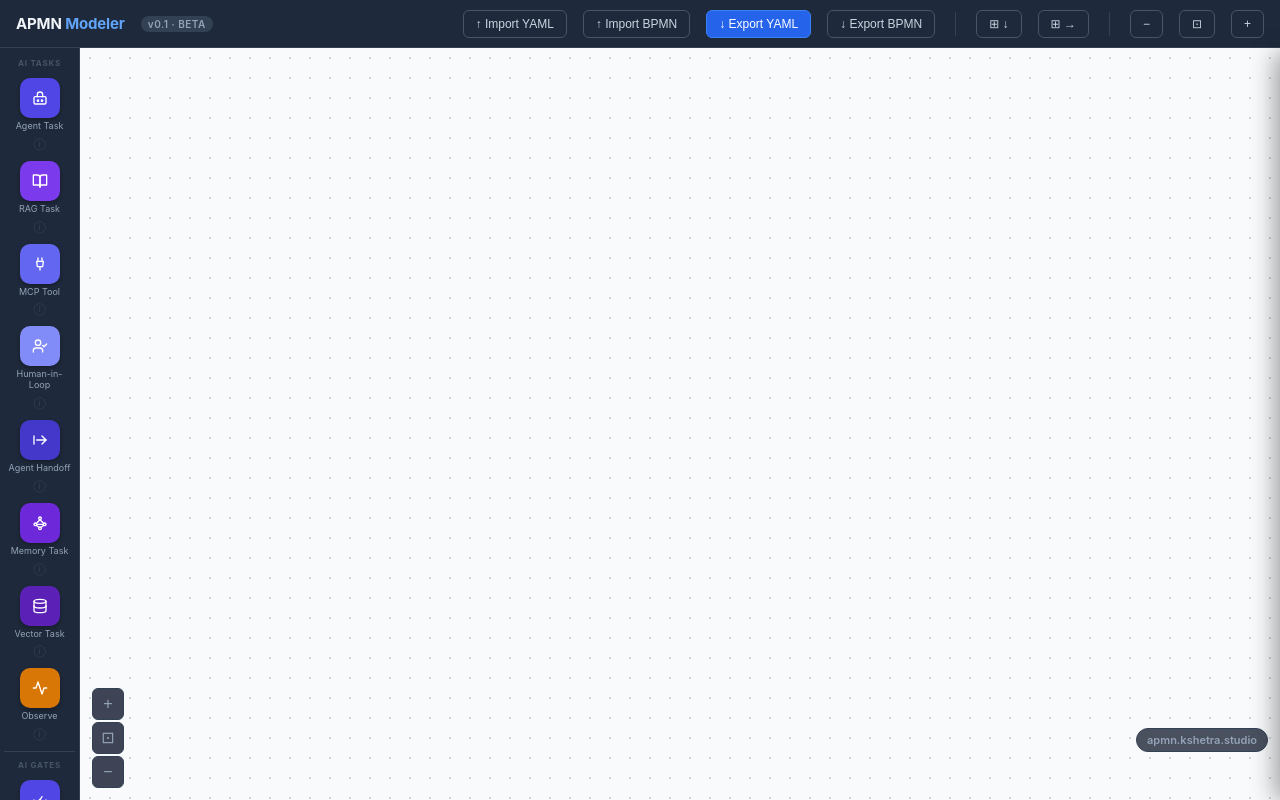
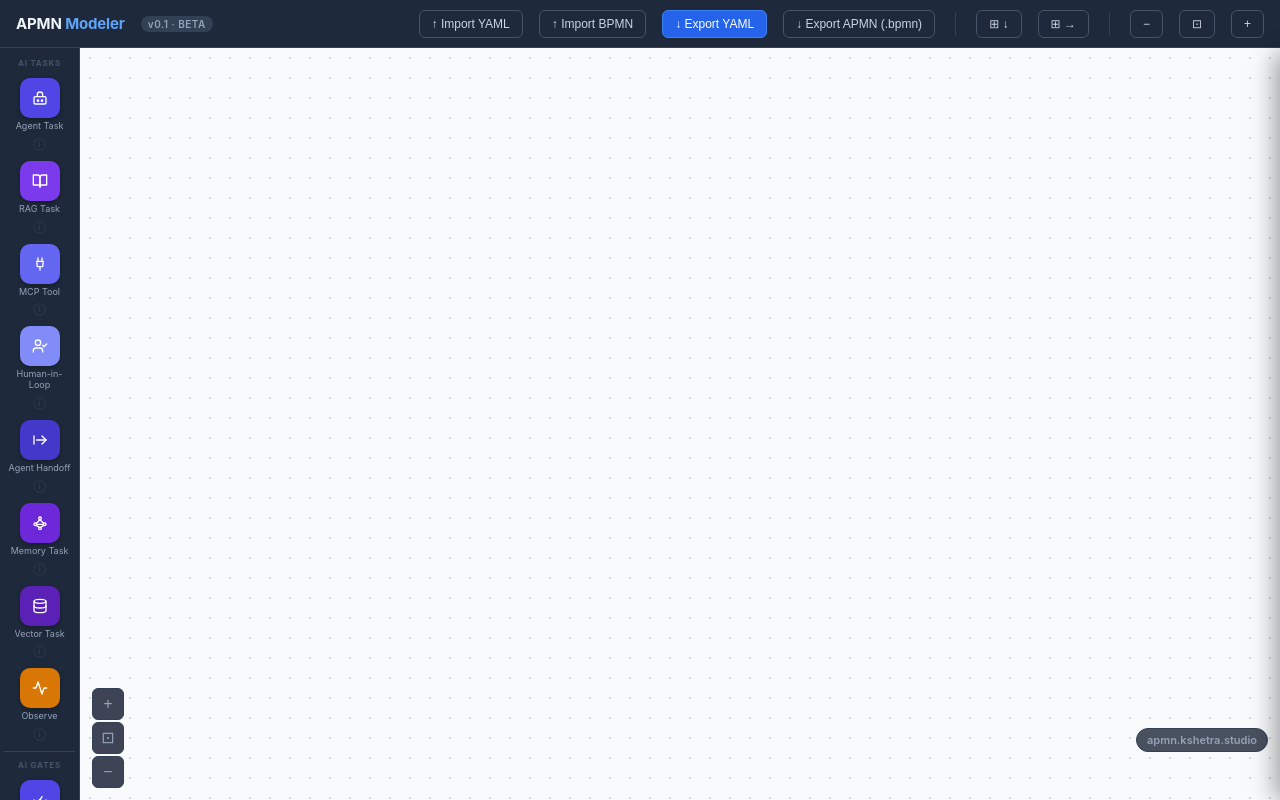
Before and after one commit to kshetra-studio/apmn-modeler, a website built with Vite: page index.html in a window 1280 px wide. Built offline with nearby package versions, Linux system fonts and the light colour scheme; files whose address does not match are found by name; what bpmn-auto-layout, bpmn-js would draw is missing.

Commit message:
ux: rename Export BPMN → Export APMN (.bpmn) to avoid misleading file format expectation

```diff
--- a/index.html
+++ b/index.html
@@ -24,8 +24,8 @@
   <button class="toolbar-btn primary btn-embed-hide" id="btn-export-yaml" title="Export as APMN YAML">
     ↓ Export YAML
   </button>
-  <button class="toolbar-btn btn-embed-hide" id="btn-export-bpmn" title="Export as BPMN 2.0 XML">
-    ↓ Export BPMN
+  <button class="toolbar-btn btn-embed-hide" id="btn-export-bpmn" title="Export as APMN (BPMN 2.0 extension format)">
+    ↓ Export APMN (.bpmn)
   </button>
   <button class="toolbar-btn sync btn-embed-show" id="btn-sync" title="Sync APMN back to TwinTrack">
     ↑ Sync
```
